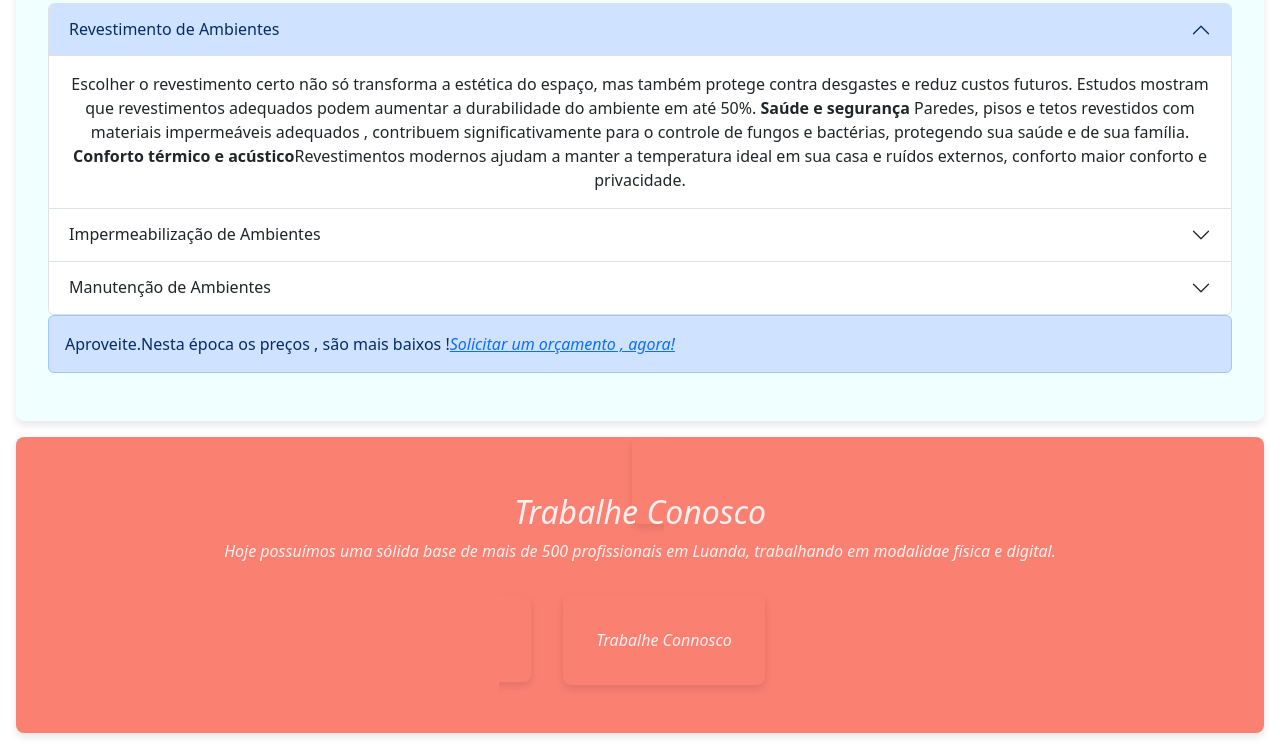
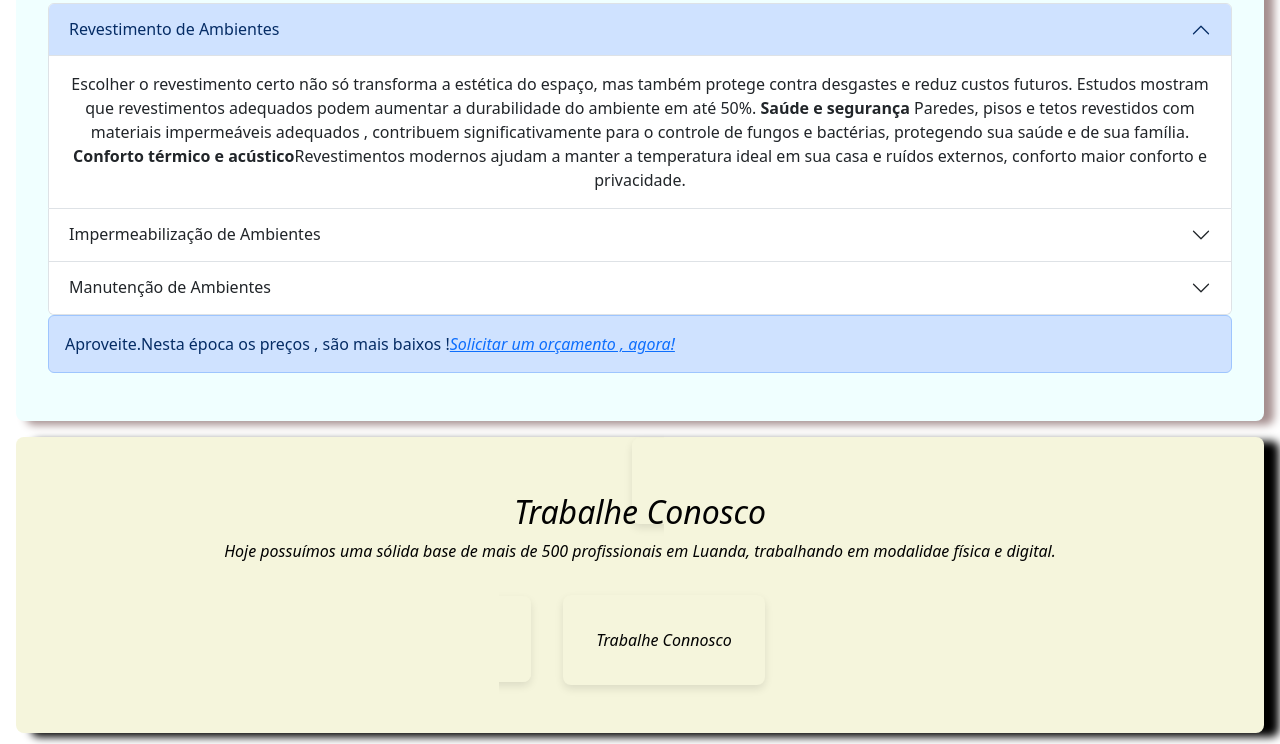
Before and after one commit to DanilsaH/tentativa, a plain HTML site: page index.html in a window 1280 px wide. Shown: the part 1311-2055 px from the top of the page. Drawn offline with nearby package versions, Linux system fonts and the light colour scheme.

Commit message:
Update styles.css

```diff
--- a/styles.css
+++ b/styles.css
@@ -69,7 +69,7 @@ body {
     background: azure;
     margin: 1rem;
     border-radius: 8px;
-    box-shadow: 0 4px 8px rgba(0, 0, 0, 0.1);
+    box-shadow: 10px 4px 8px rgb(165, 143, 143);
 }
 
 .work-with-us {
@@ -77,11 +77,11 @@ body {
     text-align: center;
     color: rgb(255, 239, 239);
     text-decoration: none;
-    background: salmon;
+    background: beige;
     margin: 1rem;
     border-radius: 8px;
     box-shadow: 10px 14px 8px black;
-    box-shadow: 0 4px 8px rgba(0, 0, 0, 0.1);
+    box-shadow: 15px 4px 8px rgb(0, 0, 0);
 }
 
 
@@ -89,9 +89,9 @@ body {
 .work-with-us a {
     padding: 2rem;
     text-align: center;
-    color: rgb(255, 239, 239);
+    color: rgb(2, 2, 2);
     text-decoration: none;
-    background: salmon;
+    background: beige;
     margin: 1rem;
     border-radius: 8px;
     box-shadow: 0 4px 8px rgba(0, 0, 0, 0.1);
```
